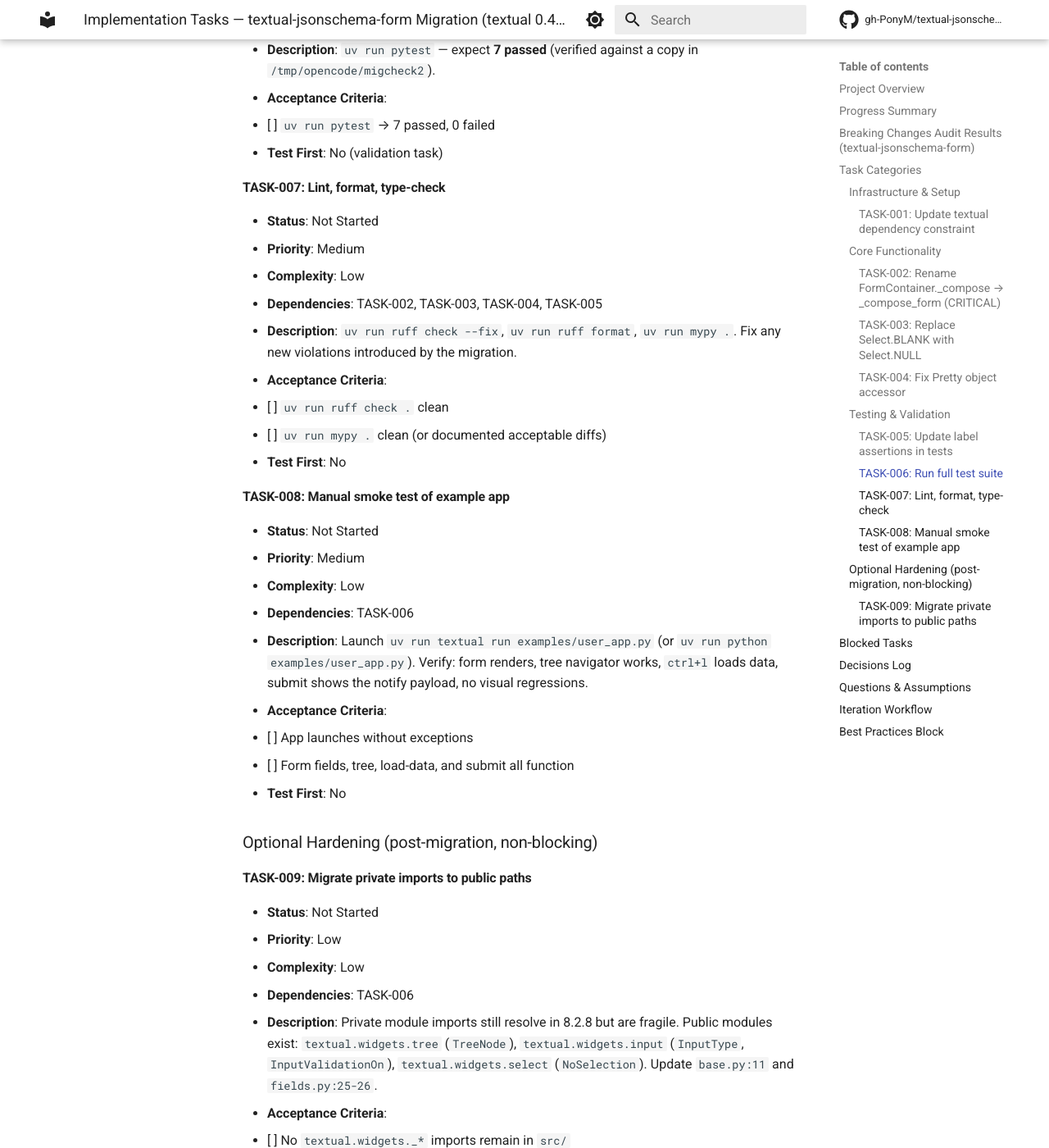
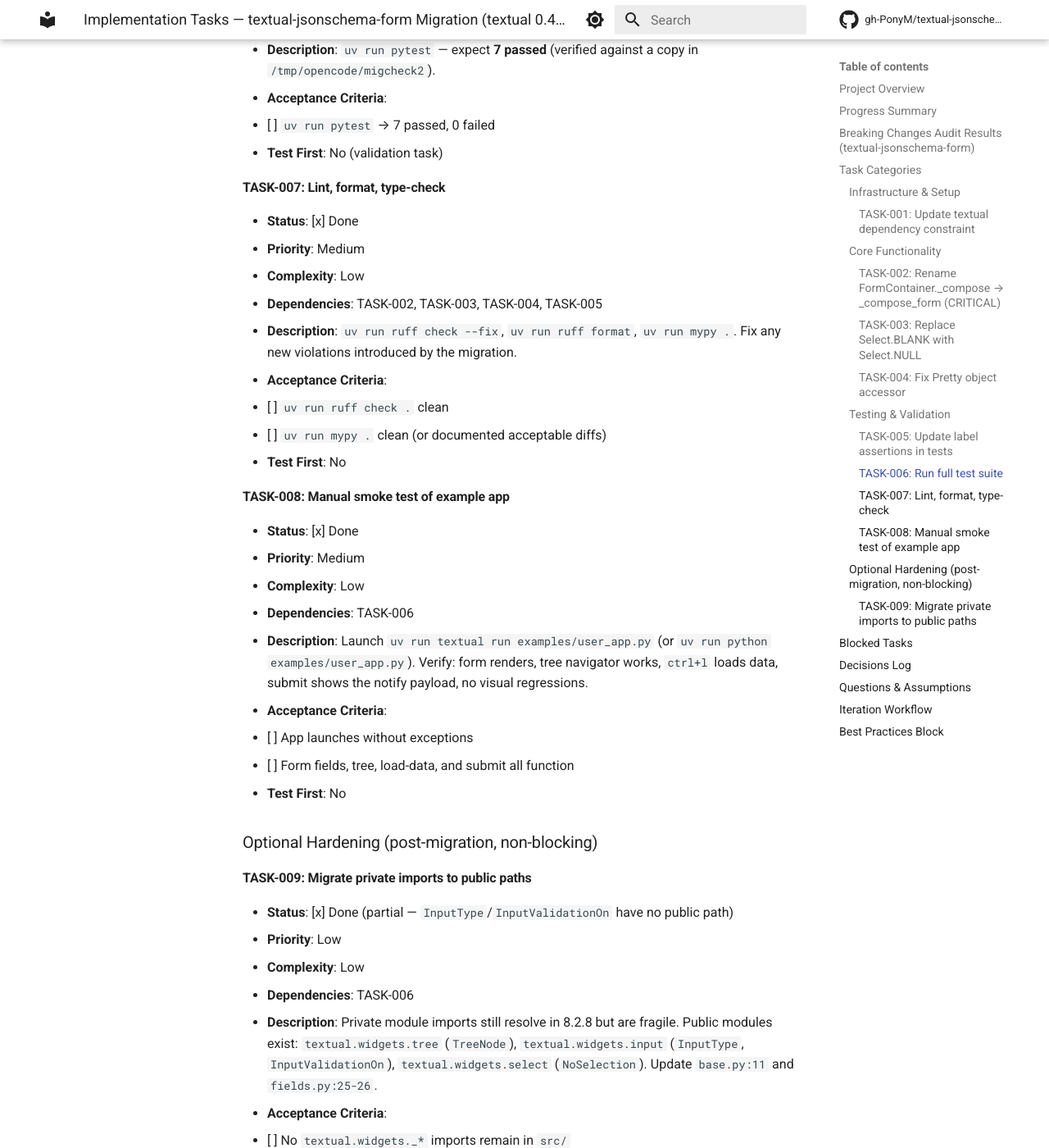
Before and after one commit to gh-PonyM/textual-jsonschema-form, an MkDocs documentation site: the page built from docs/planning/TASKS-textual-jsonschema-form.md, in a window 1280 px wide and 1400 px high, scrolled down 5448 px. Shown: the whole window at 82% size. Built offline with MkDocs 1.6.1 and Material for MkDocs 9.7.7, drawn with Linux system fonts in a browser that asks for light colours; comment, search, counter and statistics services are not loaded; some of the changed text lies outside the part shown.

Commit message:
chore: update task plan status

```diff
--- a/docs/planning/TASKS-textual-jsonschema-form.md
+++ b/docs/planning/TASKS-textual-jsonschema-form.md
@@ -11,9 +11,9 @@
 ## Progress Summary
 
 - Total Tasks: 8
-- Completed: 0
+- Completed: 8
 - In Progress: 0
-- Not Started: 8
+- Not Started: 0
 - Blocked: 0
 
 ## Breaking Changes Audit Results (textual-jsonschema-form)
@@ -46,7 +46,7 @@
 ### Infrastructure & Setup
 
 #### TASK-001: Update textual dependency constraint
-- **Status**: Not Started
+- **Status**: [x] Done
 - **Priority**: High
 - **Complexity**: Low
 - **Dependencies**: None
@@ -60,7 +60,7 @@
 ### Core Functionality
 
 #### TASK-002: Rename `FormContainer._compose` → `_compose_form` (CRITICAL)
-- **Status**: Not Started
+- **Status**: [x] Done
 - **Priority**: High
 - **Complexity**: Low
 - **Dependencies**: None
@@ -77,7 +77,7 @@
 - **Test First**: Yes (existing tests are the failing spec)
 
 #### TASK-003: Replace `Select.BLANK` with `Select.NULL`
-- **Status**: Not Started
+- **Status**: [x] Done
 - **Priority**: High
 - **Complexity**: Low
 - **Dependencies**: None
@@ -92,7 +92,7 @@
 - **Test First**: Yes
 
 #### TASK-004: Fix `Pretty` object accessor
-- **Status**: Not Started
+- **Status**: [x] Done
 - **Priority**: Medium
 - **Complexity**: Low
 - **Dependencies**: None
@@ -105,7 +105,7 @@
 ### Testing & Validation
 
 #### TASK-005: Update label assertions in tests
-- **Status**: Not Started
+- **Status**: [x] Done
 - **Priority**: High
 - **Complexity**: Low
 - **Dependencies**: None
@@ -116,7 +116,7 @@
 - **Test First**: Yes (this IS the test update)
 
 #### TASK-006: Run full test suite
-- **Status**: Not Started
+- **Status**: [x] Done
 - **Priority**: High
 - **Complexity**: Low
 - **Dependencies**: TASK-001, TASK-002, TASK-003, TASK-004, TASK-005
@@ -126,7 +126,7 @@
 - **Test First**: No (validation task)
 
 #### TASK-007: Lint, format, type-check
-- **Status**: Not Started
+- **Status**: [x] Done
 - **Priority**: Medium
 - **Complexity**: Low
 - **Dependencies**: TASK-002, TASK-003, TASK-004, TASK-005
@@ -137,7 +137,7 @@
 - **Test First**: No
 
 #### TASK-008: Manual smoke test of example app
-- **Status**: Not Started
+- **Status**: [x] Done
 - **Priority**: Medium
 - **Complexity**: Low
 - **Dependencies**: TASK-006
@@ -150,7 +150,7 @@
 ### Optional Hardening (post-migration, non-blocking)
 
 #### TASK-009: Migrate private imports to public paths
-- **Status**: Not Started
+- **Status**: [x] Done (partial — `InputType`/`InputValidationOn` have no public path)
 - **Priority**: Low
 - **Complexity**: Low
 - **Dependencies**: TASK-006
```
